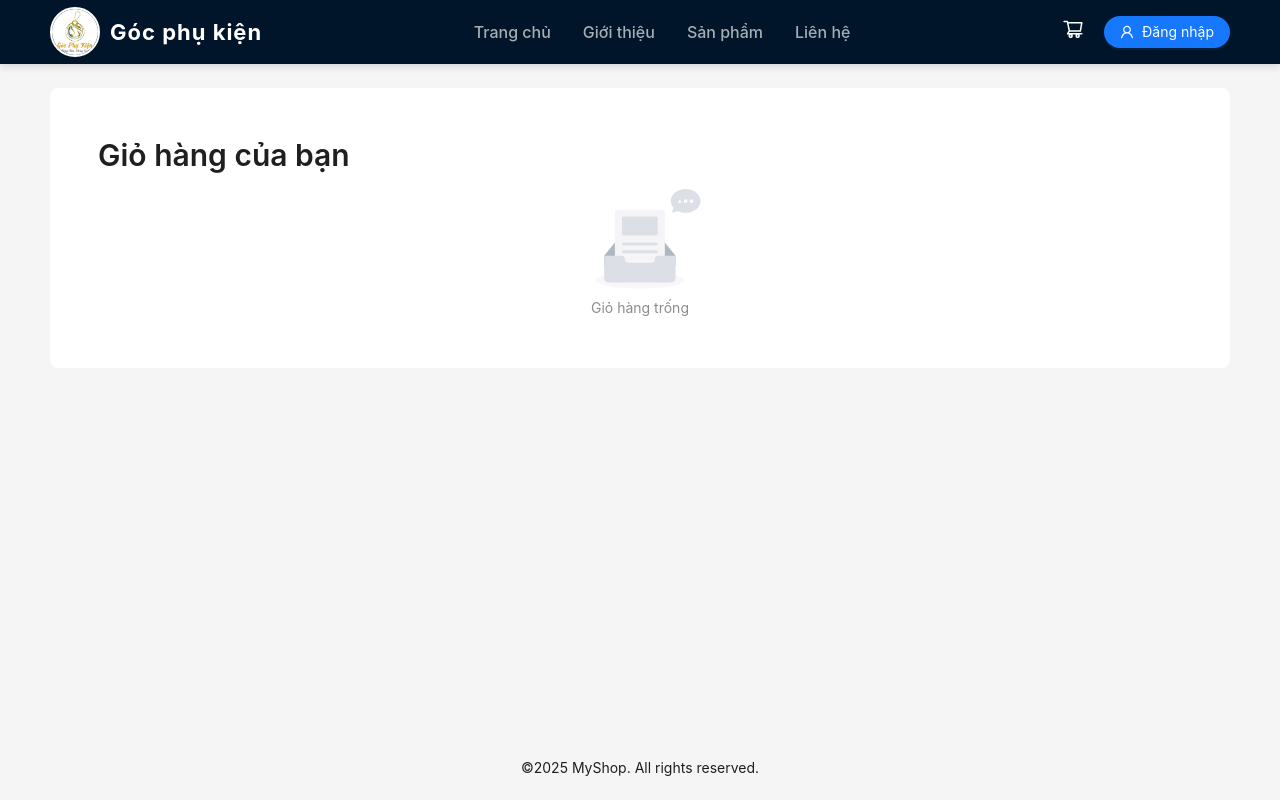
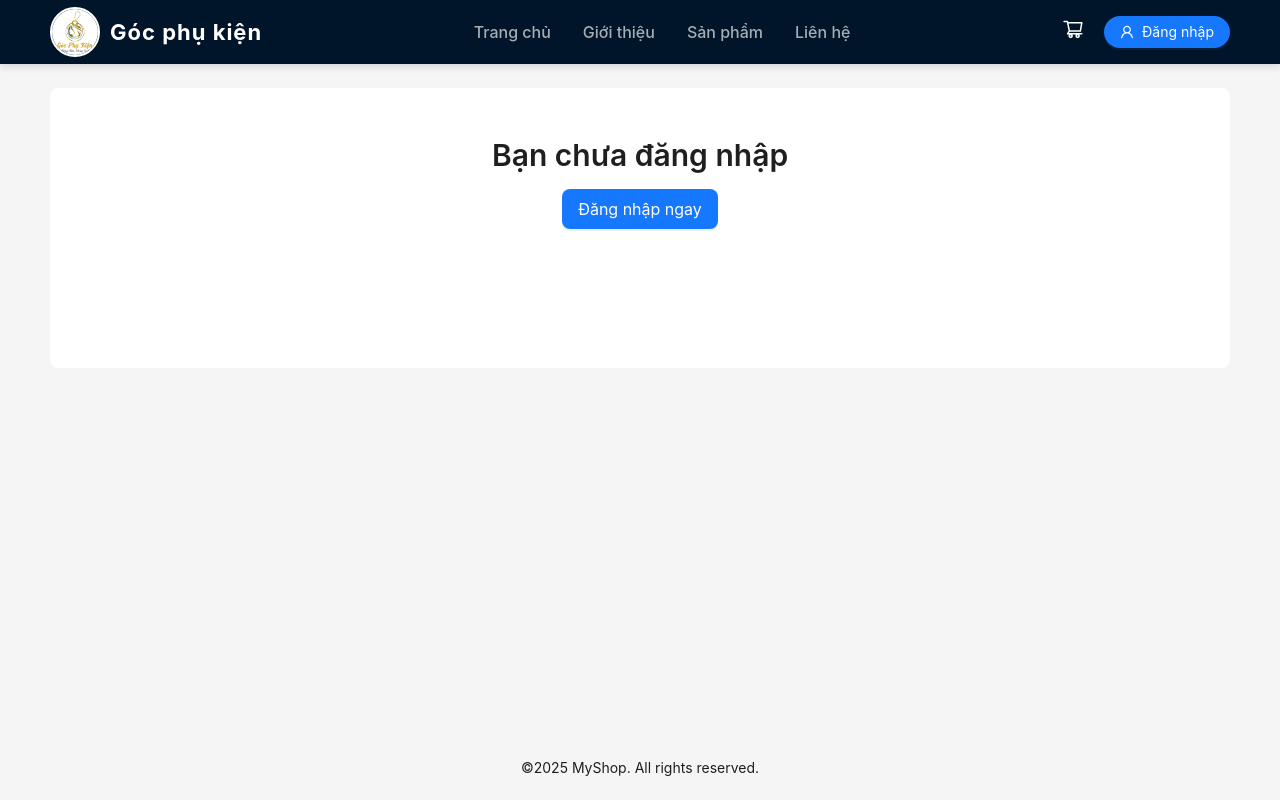
Before and after one commit to TuanAnh19122003/accessory-store-frontend, a React (Create React App) app: page /cart in a window 1280 px wide. Built offline with nearby package versions, Linux system fonts and the light colour scheme.

Commit message:
nút đăng nhập + redirect về lại giỏ hàng sau khi login

```diff
--- a/src/pages/user/Cart.js
+++ b/src/pages/user/Cart.js
@@ -9,8 +9,6 @@ import { useNavigate } from 'react-router-dom';
 
 const { Title, Text } = Typography;
 
-
-
 const CartPage = () => {
     const [cartItems, setCartItems] = useState([]);
     const [loading, setLoading] = useState(false);
@@ -20,7 +18,7 @@ const CartPage = () => {
     const navigate = useNavigate();
 
     const fetchCart = async () => {
-        if (!userId) return message.warning('Bạn cần đăng nhập để xem giỏ hàng');
+        if (!userId) return;
         setLoading(true);
         try {
             const res = await axios.get(`${process.env.REACT_APP_API_URL}/carts/${userId}`);
@@ -34,7 +32,7 @@ const CartPage = () => {
 
     useEffect(() => {
         fetchCart();
-    }, []);
+    }, [userId]);
 
     const handleQuantityChange = async (value, cartItemId) => {
         try {
@@ -60,6 +58,18 @@ const CartPage = () => {
             message.error('Lỗi khi xóa sản phẩm');
         }
     };
+
+    // Nếu chưa đăng nhập
+    if (!userId) {
+        return (
+            <div style={{ padding: 24, textAlign: 'center' }}>
+                <Title level={2}>Bạn chưa đăng nhập</Title>
+                <Button type="primary" size="large" onClick={() => navigate('/login')}>
+                    Đăng nhập ngay
+                </Button>
+            </div>
+        );
+    }
 
     const columns = [
         {
```
